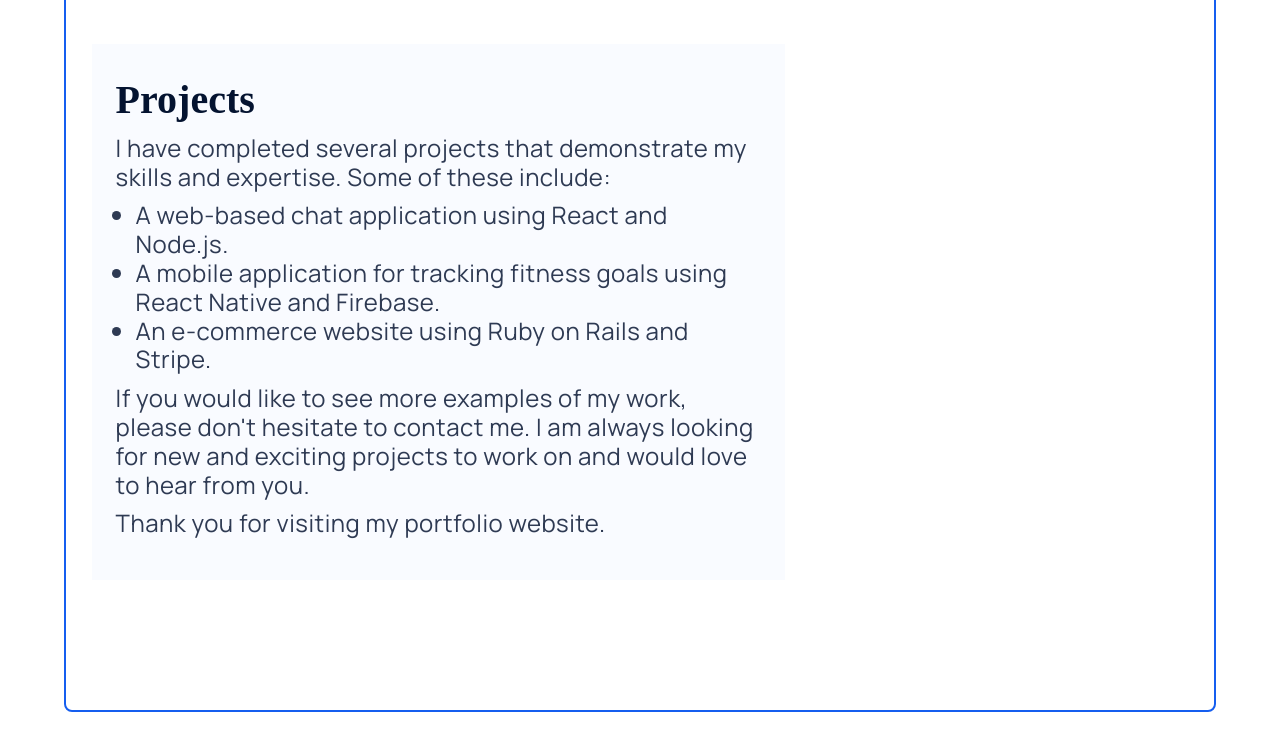
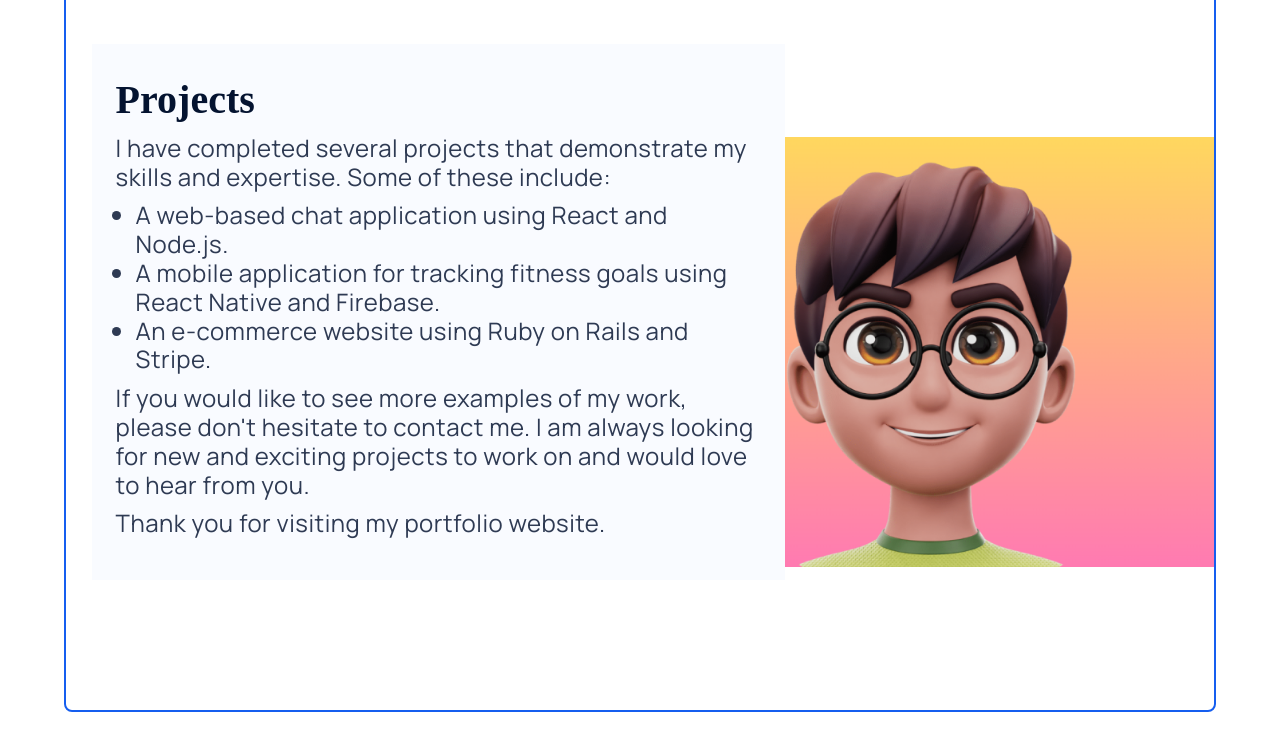
Before and after one commit to JustLuka4u/tjpflex, a plain HTML site: page index.html in a window 1280 px wide. Shown: the part 1320-2054 px from the top of the page. Drawn offline with Linux system fonts and the light colour scheme; the site is published under a folder, as on GitHub Pages, so addresses that start at the root find nothing; a web font is replaced by a local one.

Commit message:
Update styles.css

```diff
--- a/styles.css
+++ b/styles.css
@@ -217,7 +217,7 @@ nav {
 }
 
 .position-img{
-    background: url("/images/frame.png");
+    background: url("./images/frame.png");
     background-size: cover;
     height: 430px;
     width: 580px;
```
